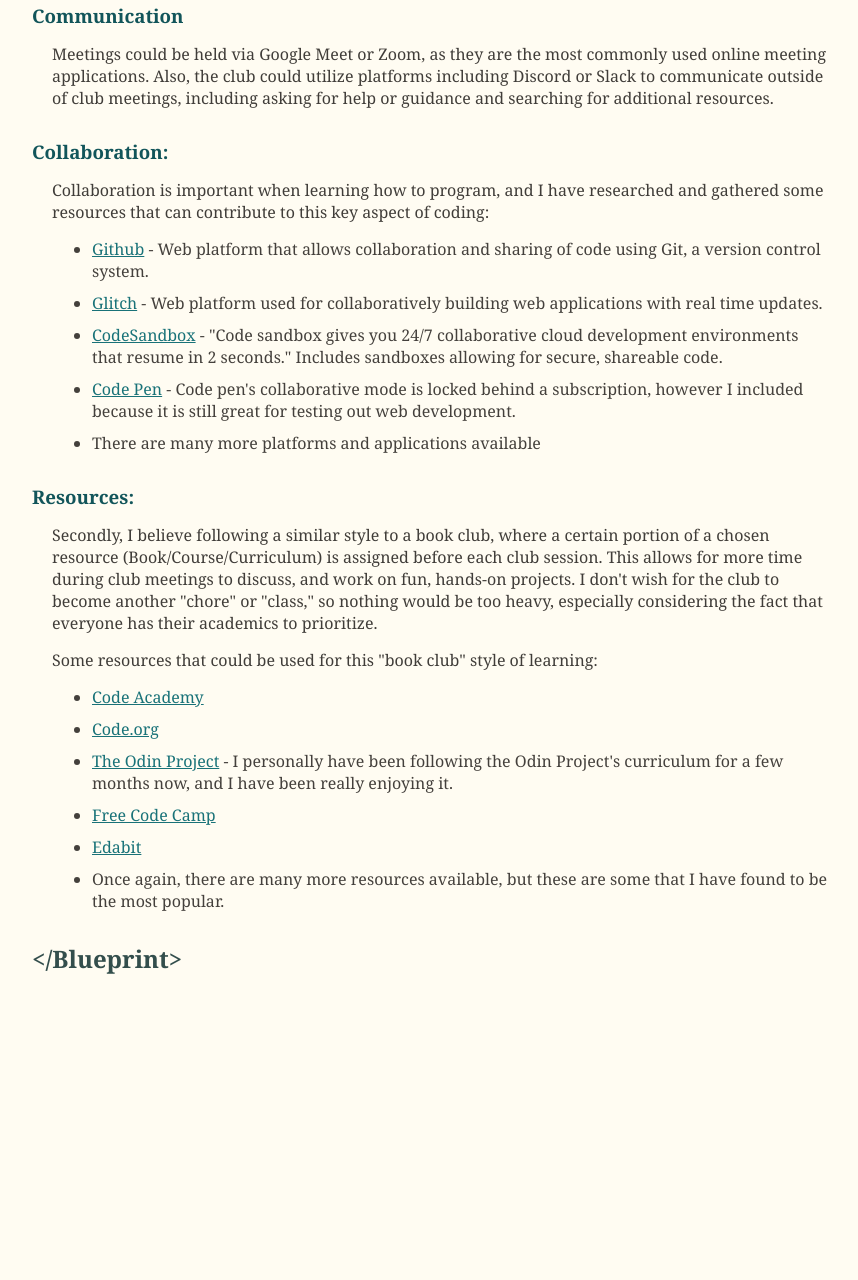
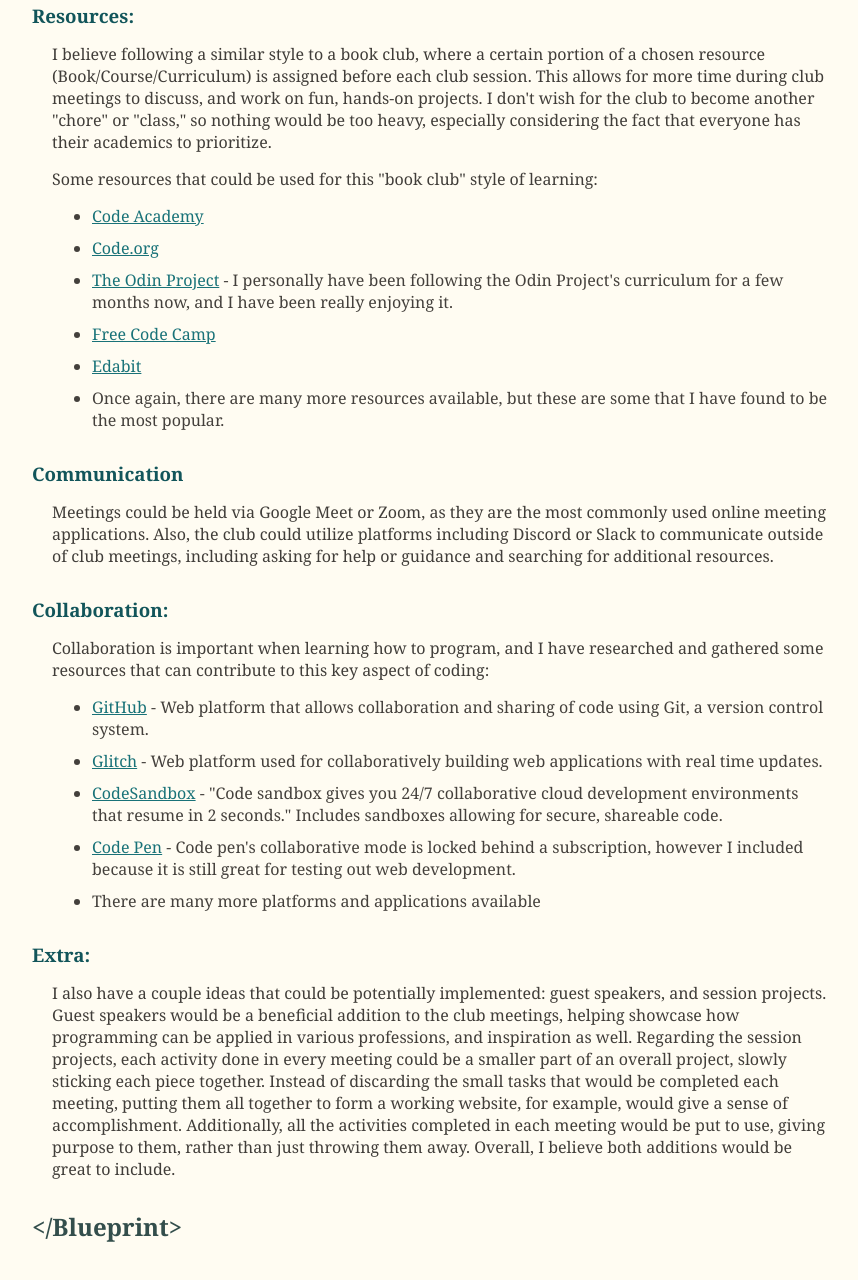
Before and after one commit to Jokvat/Coding-Club-Blueprint, a plain HTML site: page index.html in a window 1280 px wide. Shown: the part 778-2058 px from the top of the page, without its empty margins (208-1066 px from the left). Before the commit the page ends 1813 px from the top, so only its background shows below. Drawn offline with Linux system fonts and the light colour scheme.

Commit message:
Add and Rearrange text and add tiny details

```diff
--- a/index.html
+++ b/index.html
@@ -32,12 +32,12 @@
                     focus is on beginners, anyone with experience who may  be interested in
                     a programming community are encouraged to join for opportunities to gain
                     leadership experience, engage with fellow members who share the same
-                    passion, and to help others with their interest in coding; it is said
-                    that teaching <em>is</em> the best way to learn.
+                    passion, and to help others with their interest in coding; as it is said,
+                    teaching <em>is</em> the best way to learn.
                 </p>
 
                 <p>
-                    Learning to program can seem like a <em>very</em> daunting process, and it is easy
+                    Learning to program can seem like a very daunting process, and it is easy
                     to get overwhelmed with the vast amounts of information available on the
                     internet. Having an encouraging community that strives to help each other,
                     and a sense of direction are both important factors that contribute to
@@ -52,63 +52,10 @@
                 </p>
             </div>
 
-            <div class="communication section">
-                <h3>Communication</h3>
-                <p>
-                    Meetings could be held via Google Meet or Zoom, as they are the most
-                    commonly used online meeting applications. Also, the club could utilize
-                    platforms including Discord or Slack to communicate outside of club
-                    meetings, including asking for help or guidance and searching for
-                    additional resources.
-                </p>
-            </div>
-
-            <div class="collaboration section">
-                <h3>Collaboration:</h3>
-                <p>
-                    Collaboration is important when learning how to program, and I have
-                    researched and gathered some resources that can contribute to this
-                    key aspect of coding:
-                </p>
-
-                <ul>
-                    <li>
-                    <a href="https://github.com/apps/desktop" referrerpolicy="no-referrer"
-                    target="_blank">Github</a>
-                        - Web platform that allows collaboration and
-                        sharing of code using Git, a version control system.
-                    </li>
-
-                    <li>
-                        <a href="https://glitch.com/" referrerpolicy="no-referrer"
-                        target="_blank">Glitch</a>
-                        - Web platform used for collaboratively building web applications
-                        with real time updates.
-                    </li>
-
-                    <li>
-                        <a href="https://codesandbox.io/?from-app=1" referrerpolicy="no-referrer"
-                        target="_blank">CodeSandbox</a>
-                        - "Code sandbox gives you 24/7 collaborative cloud development
-                        environments that resume in 2 seconds." Includes sandboxes allowing
-                        for secure, shareable code.
-                    </li>
-
-                    <li>
-                        <a href="https://codepen.io/" referrerpolicy="no-referrer"
-                        target="_blank">Code Pen</a>
-                        - Code pen's collaborative mode is locked behind a subscription, however I
-                        included because it is still great for testing out web development.
-                    </li>
-
-                    <li>There are many more platforms and applications available</li>
-                </ul>
-            </div>
-
             <div class="resources section">
                 <h3>Resources:</h3>
                 <p>
-                    Secondly, I believe following a similar style to a book club, where a
+                    I believe following a similar style to a book club, where a
                     certain portion of a chosen resource (Book/Course/Curriculum) is
                     assigned before each club session. This allows for more time during
                     club meetings to discuss, and work on fun, hands-on projects. I don't
@@ -151,6 +98,78 @@
                 </ul>
             </div>
 
+            <div class="communication section">
+                <h3>Communication</h3>
+                <p>
+                    Meetings could be held via Google Meet or Zoom, as they are the most
+                    commonly used online meeting applications. Also, the club could utilize
+                    platforms including Discord or Slack to communicate outside of club
+                    meetings, including asking for help or guidance and searching for
+                    additional resources.
+                </p>
+            </div>
+
+            <div class="collaboration section">
+                <h3>Collaboration:</h3>
+                <p>
+                    Collaboration is important when learning how to program, and I have
+                    researched and gathered some resources that can contribute to this
+                    key aspect of coding:
+                </p>
+
+                <ul>
+                    <li>
+                    <a href="https://github.com/apps/desktop" referrerpolicy="no-referrer"
+                    target="_blank">GitHub</a>
+                        - Web platform that allows collaboration and
+                        sharing of code using Git, a version control system.
+                    </li>
+
+                    <li>
+                        <a href="https://glitch.com/" referrerpolicy="no-referrer"
+                        target="_blank">Glitch</a>
+                        - Web platform used for collaboratively building web applications
+                        with real time updates.
+                    </li>
+
+                    <li>
+                        <a href="https://codesandbox.io/?from-app=1" referrerpolicy="no-referrer"
+                        target="_blank">CodeSandbox</a>
+                        - "Code sandbox gives you 24/7 collaborative cloud development
+                        environments that resume in 2 seconds." Includes sandboxes allowing
+                        for secure, shareable code.
+                    </li>
+
+                    <li>
+                        <a href="https://codepen.io/" referrerpolicy="no-referrer"
+                        target="_blank">Code Pen</a>
+                        - Code pen's collaborative mode is locked behind a subscription, however I
+                        included because it is still great for testing out web development.
+                    </li>
+
+                    <li>There are many more platforms and applications available</li>
+                </ul>
+            </div>
+
+            <div class="extra section">
+                <h3>Extra:</h3>
+
+                <p>
+                    I also have a couple ideas that could be potentially implemented:
+                    guest speakers, and session projects. Guest speakers would be a
+                    beneficial addition to the club meetings, helping showcase how
+                    programming can be applied in various professions, and inspiration
+                    as well. Regarding the session projects, each activity done in every
+                    meeting could be a smaller part of an overall project, slowly sticking
+                    each piece together. Instead of discarding the small tasks that would
+                    be completed each meeting, putting them all together to form a working
+                    website, for example, would give a sense of accomplishment.
+                    Additionally, all the activities completed in each meeting would be
+                    put to use, giving purpose to them, rather than just throwing them away.
+                     Overall, I believe both additions would be great to include.
+                </p>
+            </div>
+
             <h2 class="tag"> &lt;/Blueprint&gt; </h2>
 
         </div>
--- a/styles.css
+++ b/styles.css
@@ -76,3 +76,14 @@ a:hover {
 a:visited {
     color: #284947;
 }
+
+::-moz-selection {
+    /* Code for Firefox */
+    color: white;
+    background: #197278;
+  }
+
+  ::selection {
+    color: white;
+    background: #197278;
+  }
```
